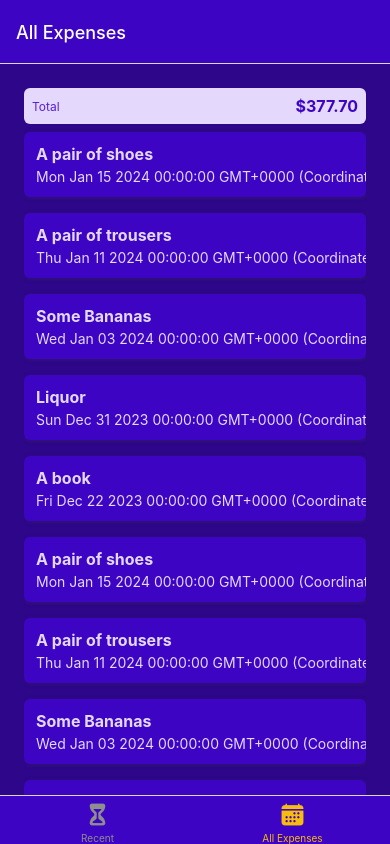
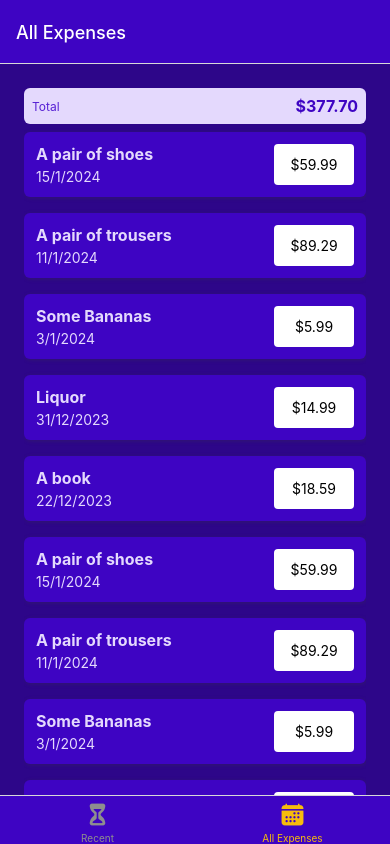
Before and after one commit to Will-Watson/RN-Expense-Tracker, a React Native app: screen /AllExpenses in a window 390 px wide. Built offline with nearby package versions, Linux system fonts and the light colour scheme.

Commit message:
feat: date formatting function created and integrated for displaying date

```diff
--- a/components/ExpensesOutput/ExpenseItem.js
+++ b/components/ExpensesOutput/ExpenseItem.js
@@ -1,17 +1,20 @@
 import { Pressable, StyleSheet, View, Text } from 'react-native';
 
 import { GlobalStyles } from '../../constants/styles';
+import { getFormattedDate } from '../../util/date';
 
 const ExpenseItem = ({ description, amount, date }) => {
   return (
     <Pressable>
       <View style={styles.expenseItem}>
         <View>
-          <Text style={[styles.textBase, styles.description]}>{description}</Text>
-          <Text style={styles.textBase}>{date.toString()}</Text>
+          <Text style={[styles.textBase, styles.description]}>
+            {description}
+          </Text>
+          <Text style={styles.textBase}>{getFormattedDate(date)}</Text>
         </View>
         <View style={styles.amountContainer}>
-          <Text style={amount}>{amount}</Text>
+          <Text style={amount}>${amount}</Text>
         </View>
       </View>
     </Pressable>
@@ -47,11 +50,12 @@ const styles = StyleSheet.create({
     justifyContent: 'center',
     alignItems: 'center',
     borderRadius: 4,
+    minWidth: 80,
   },
   amount: {
     color: GlobalStyles.colors.primary500,
     fontWeight: 'bold',
-  }
+  },
 });
 
 export default ExpenseItem;
--- /dev/null
+++ b/util/date.js
@@ -0,0 +1,3 @@
+export const getFormattedDate = (date) => {
+  return `${date.getDate()}/${date.getMonth() + 1}/${date.getFullYear()}`
+}
```
